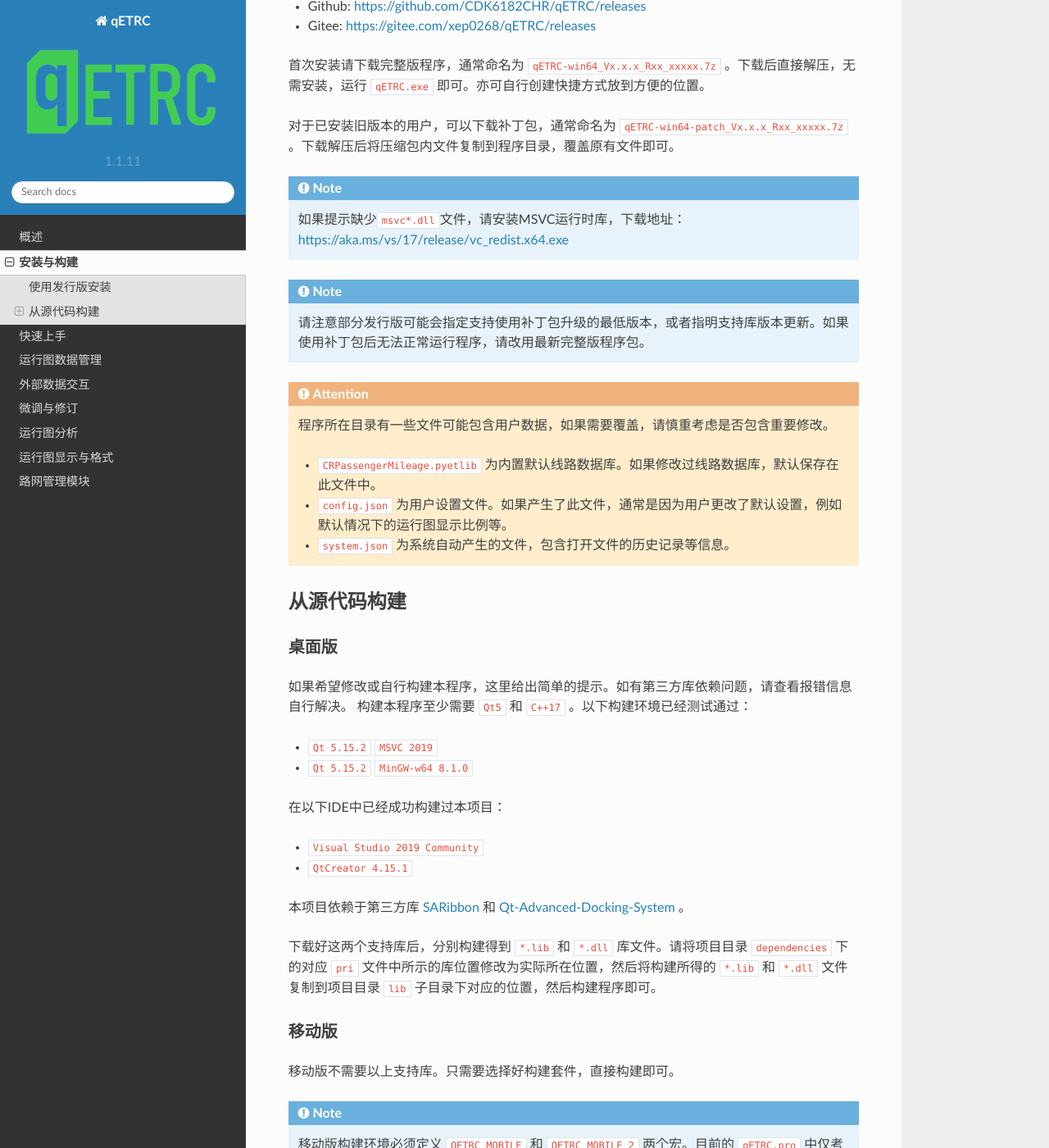
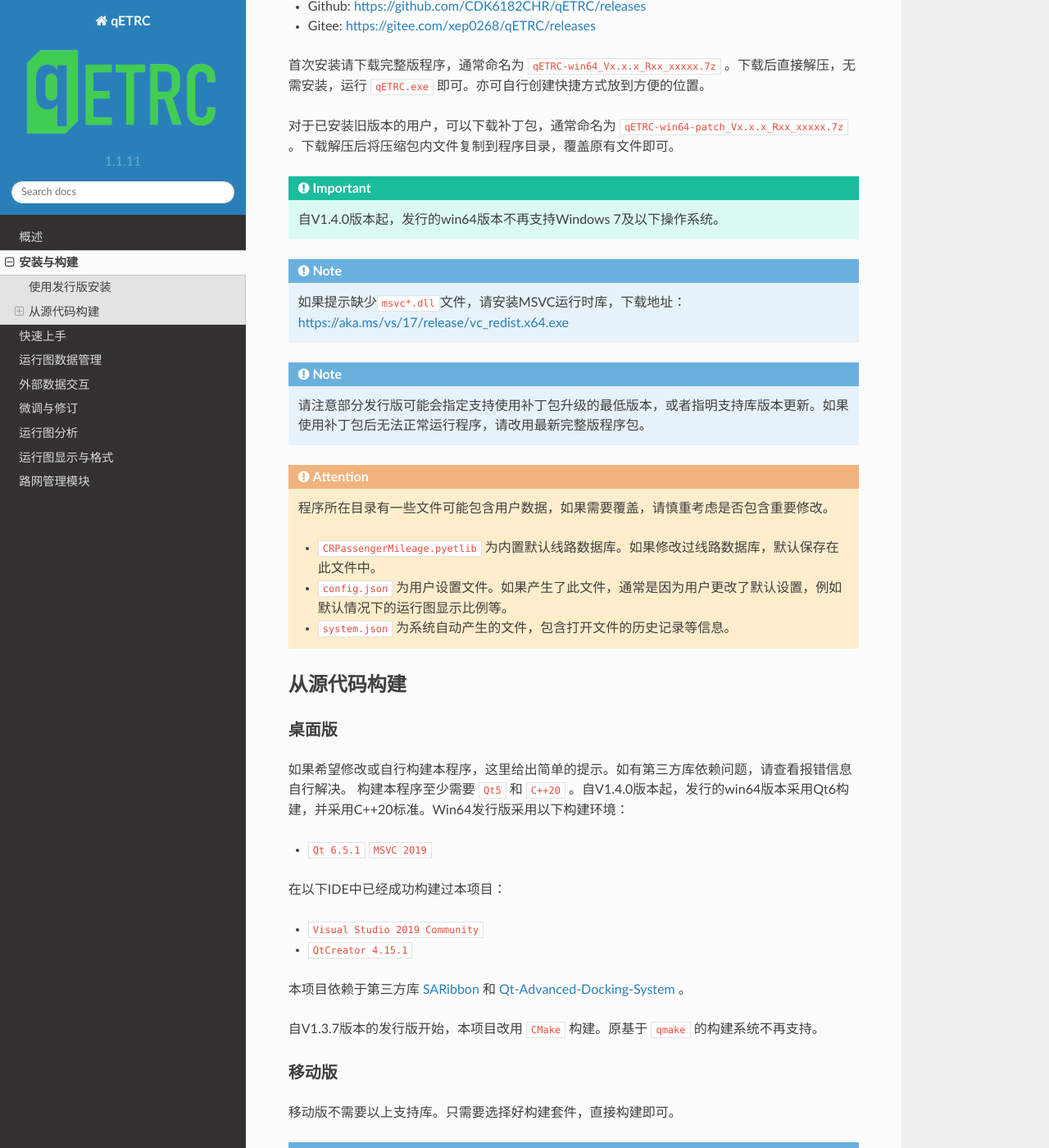
Before and after one commit to CDK6182CHR/qETRC_RTD, a Sphinx documentation site: the page built from docs/source/install.rst, in a window 1280 px wide and 1400 px high, scrolled down 303 px. Shown: the whole window at 82% size. Built offline with Sphinx 7.4.7 and the Read the Docs theme 2.0.0, drawn with Linux system fonts in a browser that asks for light colours.

```diff
--- a/docs/source/install.rst
+++ b/docs/source/install.rst
@@ -12,6 +12,9 @@
 首次安装请下载完整版程序，通常命名为 ``qETRC-win64_Vx.x.x_Rxx_xxxxx.7z`` 。下载后直接解压，无需安装，运行 ``qETRC.exe`` 即可。亦可自行创建快捷方式放到方便的位置。
 
 对于已安装旧版本的用户，可以下载补丁包，通常命名为 ``qETRC-win64-patch_Vx.x.x_Rxx_xxxxx.7z`` 。下载解压后将压缩包内文件复制到程序目录，覆盖原有文件即可。
+
+.. important::
+    自V1.4.0版本起，发行的win64版本不再支持Windows 7及以下操作系统。
 
 .. note::
     如果提示缺少\ ``msvc*.dll``\ 文件，请安装MSVC运行时库，下载地址：https://aka.ms/vs/17/release/vc_redist.x64.exe
@@ -36,10 +39,9 @@
 ^^^^^^
 
 如果希望修改或自行构建本程序，这里给出简单的提示。如有第三方库依赖问题，请查看报错信息自行解决。
-构建本程序至少需要 ``Qt5`` 和 ``C++17`` 。以下构建环境已经测试通过：
+构建本程序至少需要 ``Qt5`` 和 ``C++20`` 。自V1.4.0版本起，发行的win64版本采用Qt6构建，并采用C++20标准。Win64发行版采用以下构建环境：
 
-- ``Qt 5.15.2`` ``MSVC 2019``
-- ``Qt 5.15.2`` ``MinGW-w64 8.1.0``
+- ``Qt 6.5.1`` ``MSVC 2019``
 
 在以下IDE中已经成功构建过本项目：
 
@@ -48,7 +50,9 @@
 
 本项目依赖于第三方库 `SARibbon <https://gitee.com/czyt1988/SARibbon/>`_ 和 `Qt-Advanced-Docking-System <https://github.com/githubuser0xFFFF/Qt-Advanced-Docking-System/>`_ 。
 
-下载好这两个支持库后，分别构建得到 ``*.lib`` 和 ``*.dll`` 库文件。请将项目目录 ``dependencies`` 下的对应 ``pri`` 文件中所示的库位置修改为实际所在位置，然后将构建所得的 ``*.lib`` 和 ``*.dll`` 文件复制到项目目录 ``lib`` 子目录下对应的位置，然后构建程序即可。
+自V1.3.7版本的发行版开始，本项目改用 ``CMake`` 构建。原基于 ``qmake`` 的构建系统不再支持。
+
+.. 下载好这两个支持库后，分别构建得到 ``*.lib`` 和 ``*.dll`` 库文件。请将项目目录 ``dependencies`` 下的对应 ``pri`` 文件中所示的库位置修改为实际所在位置，然后将构建所得的 ``*.lib`` 和 ``*.dll`` 文件复制到项目目录 ``lib`` 子目录下对应的位置，然后构建程序即可。
 
 移动版
 ^^^^^^
```
Also changed, not shown: docs/source/view/view.rst (+53 -0 lines), docs/source/_static/img/view/show-train-filter.png (added).
